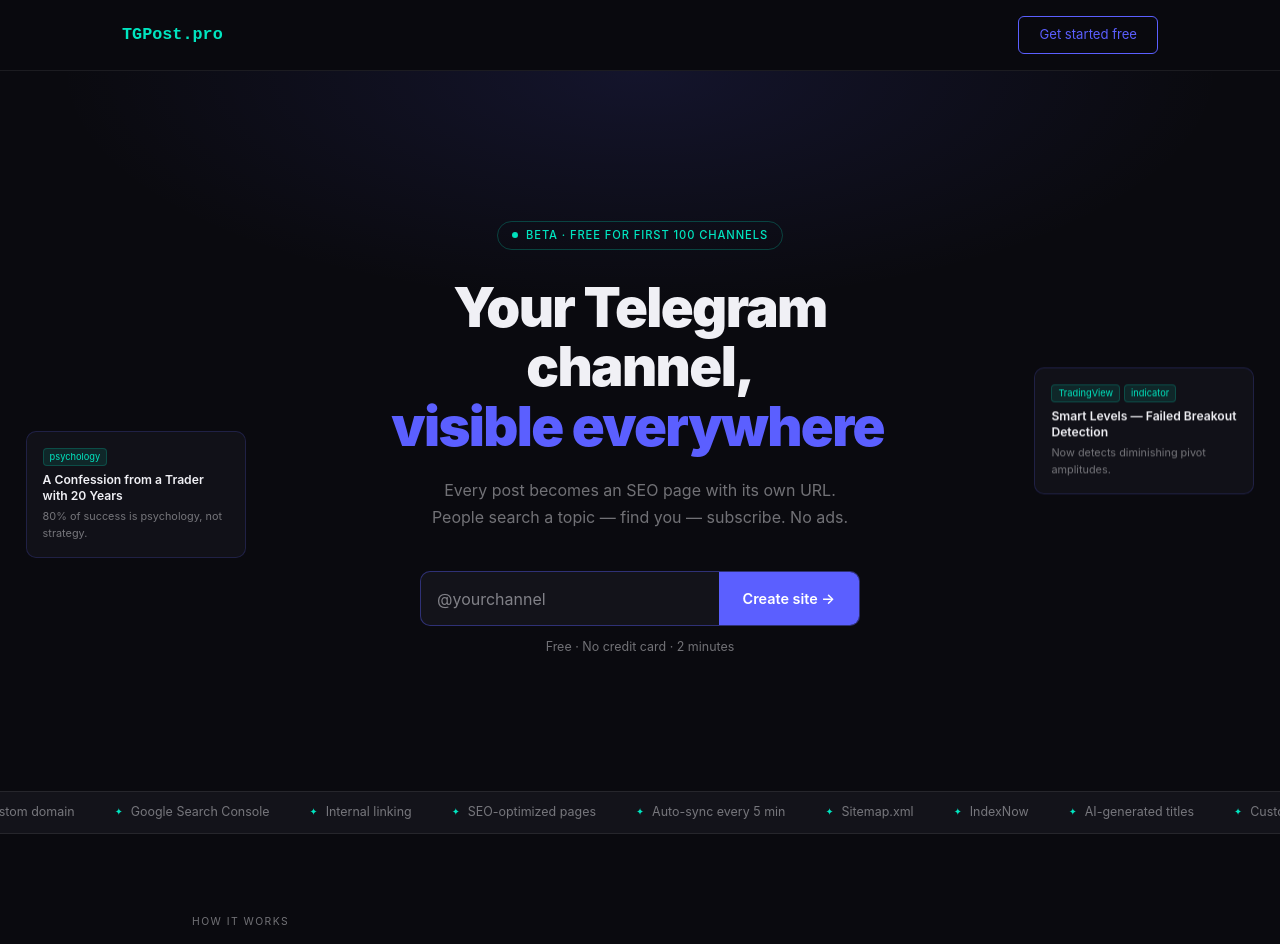
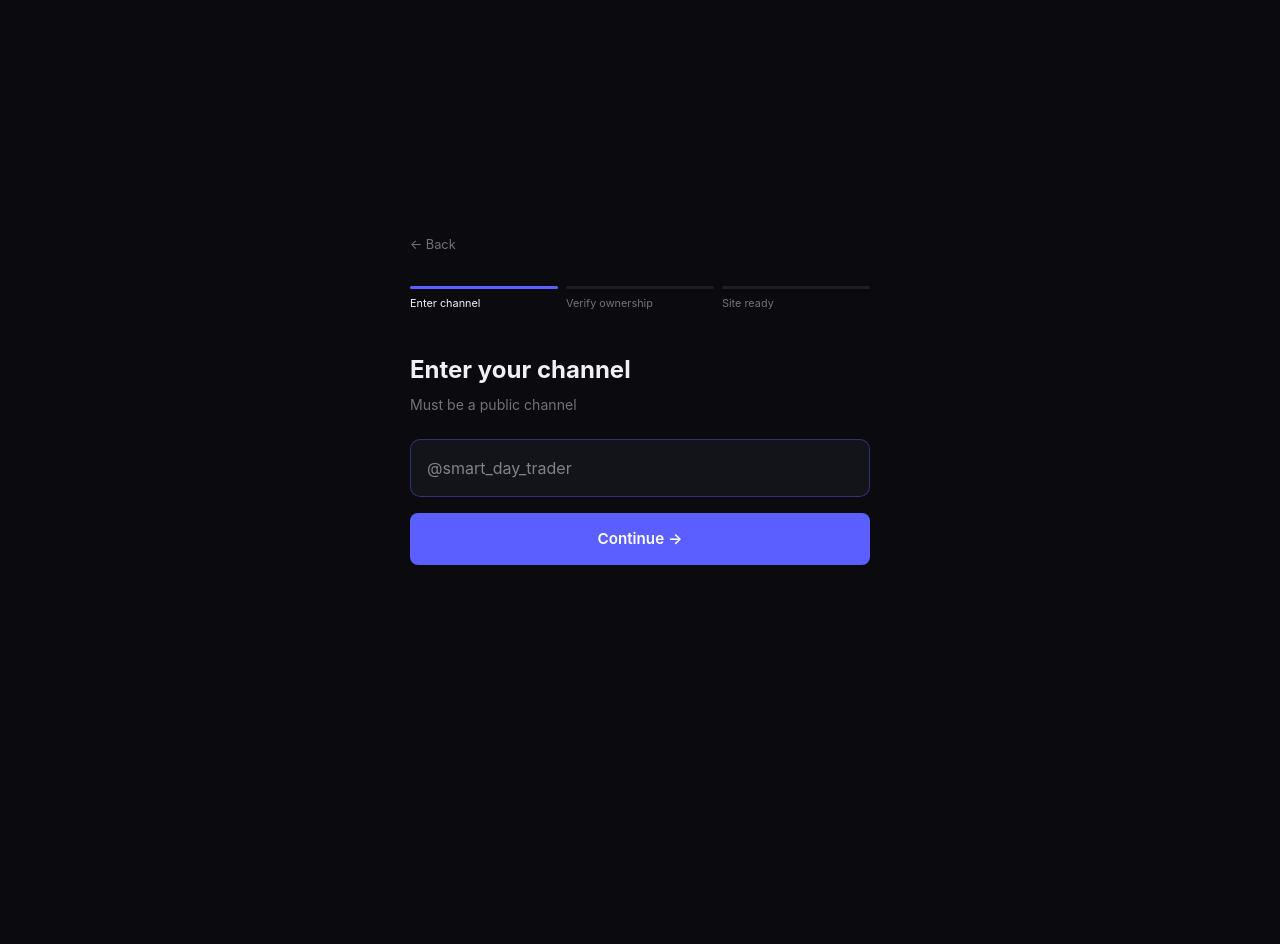
Before and after one commit to SmartDayTrader/tgpost, a Next.js app: page / in a window 1280 px wide. Shown: the top 944 px of the page. After the commit the page ends 800 px from the top, so only its background shows below. Built offline with nearby package versions, Linux system fonts and the light colour scheme.

Commit message:
fix admin check no bot needed

```diff
--- a/app/page.tsx
+++ b/app/page.tsx
@@ -1,221 +1,167 @@
 'use client';
-import { useState, useEffect } from 'react';
-import { useRouter } from 'next/navigation';
+import { useState, Suspense, useEffect } from 'react';
+import { useSearchParams, useRouter } from 'next/navigation';
 
-function TypewriterText({ texts }: { texts: string[] }) {
-  const [idx, setIdx] = useState(0);
-  const [displayed, setDisplayed] = useState('');
-  const [deleting, setDeleting] = useState(false);
+declare global {
+  interface Window {
+    onTelegramAuth: (user: Record<string, string>) => void;
+  }
+}
 
+function StartForm() {
+  const params = useSearchParams();
+  const router = useRouter();
+  const [username, setUsername] = useState(params.get('channel') ?? '');
+  const [step, setStep] = useState(1);
+  const [loading, setLoading] = useState(false);
+  const [verifying, setVerifying] = useState(false);
+  const [error, setError] = useState('');
+  const [telegramUser, setTelegramUser] = useState<Record<string, string> | null>(null);
+
+  const BOT_NAME = 'tgpost_verify_bot';
+
+  // Load Telegram widget script
   useEffect(() => {
-    const target = texts[idx];
-    let timeout: ReturnType<typeof setTimeout>;
-    if (!deleting && displayed.length < target.length) {
-      timeout = setTimeout(() => setDisplayed(target.slice(0, displayed.length + 1)), 60);
-    } else if (!deleting && displayed.length === target.length) {
-      timeout = setTimeout(() => setDeleting(true), 2000);
-    } else if (deleting && displayed.length > 0) {
-      timeout = setTimeout(() => setDisplayed(displayed.slice(0, -1)), 30);
-    } else {
-      setDeleting(false);
-      setIdx((idx + 1) % texts.length);
+    if (step !== 2) return;
+    window.onTelegramAuth = (user) => {
+      setTelegramUser(user);
+    };
+    const script = document.createElement('script');
+    script.src = 'https://telegram.org/js/telegram-widget.js?22';
+    script.setAttribute('data-telegram-login', BOT_NAME);
+    script.setAttribute('data-size', 'large');
+    script.setAttribute('data-onauth', 'onTelegramAuth(user)');
+    script.setAttribute('data-request-access', 'write');
+    script.async = true;
+    const container = document.getElementById('tg-widget');
+    if (container) { container.innerHTML = ''; container.appendChild(script); }
+    return () => { if (container) container.innerHTML = ''; };
+  }, [step]);
+
+  // Auto-verify when Telegram auth received
+  useEffect(() => {
+    if (telegramUser && username) handleVerify(telegramUser);
+  }, [telegramUser]);
+
+  const handleCheckChannel = async () => {
+    const u = username.replace('@', '').trim();
+    if (!u) { setError('Enter your channel username'); return; }
+    setLoading(true); setError('');
+    try {
+      const res = await fetch(`/api/parse?channel=${u}`);
+      const data = await res.json();
+      if (data.error) throw new Error(data.error);
+      setStep(2);
+    } catch (e: any) {
+      setError(e.message ?? 'Channel not found or private');
+    } finally { setLoading(false); }
+  };
+
+  const handleVerify = async (tgData: Record<string, string>) => {
+    setVerifying(true); setError('');
+    try {
+      const res = await fetch('/api/auth/telegram', {
+        method: 'POST',
+        headers: { 'Content-Type': 'application/json' },
+        body: JSON.stringify({ telegramData: tgData, channelUsername: username }),
+      });
+      const data = await res.json();
+      if (!data.success) throw new Error(data.error ?? 'Verification failed');
+      router.push(`/channel/${username.replace('@', '')}`);
+    } catch (e: any) {
+      setError(e.message);
+      setVerifying(false);
     }
-    return () => clearTimeout(timeout);
-  }, [displayed, deleting, idx, texts]);
+  };
+
+  const s = { minHeight: '100vh', background: 'var(--bg)', display: 'flex', alignItems: 'center', justifyContent: 'center', padding: '2rem' };
 
   return (
-    <span style={{ color: 'var(--accent)' }}>
-      {displayed}
-      <span style={{ borderRight: '3px solid var(--accent)', marginLeft: 2, animation: 'blink 1s step-end infinite' }}></span>
-    </span>
+    <main style={s}>
+      <div style={{ width: '100%', maxWidth: 460 }}>
+        <a href="/" style={{ fontSize: '0.8rem', color: 'var(--muted)', textDecoration: 'none', display: 'block', marginBottom: '2rem' }}>← Back</a>
+
+        {/* Progress */}
+        <div style={{ display: 'flex', gap: 8, marginBottom: '2.5rem' }}>
+          {['Enter channel', 'Verify ownership', 'Site ready'].map((s, i) => (
+            <div key={s} style={{ flex: 1 }}>
+              <div style={{ height: 3, borderRadius: 2, background: i < step ? 'var(--accent)' : 'var(--border)', marginBottom: 6, transition: 'background 0.3s' }}></div>
+              <div style={{ fontSize: '0.68rem', color: i < step ? 'var(--text)' : 'var(--muted)' }}>{s}</div>
+            </div>
+          ))}
+        </div>
+
+        {step === 1 && (
+          <div>
+            <h1 style={{ fontSize: '1.5rem', fontWeight: 700, marginBottom: '0.4rem' }}>Enter your channel</h1>
+            <p style={{ color: 'var(--muted)', fontSize: '0.88rem', marginBottom: '1.5rem' }}>Must be a public channel</p>
+
+            <div style={{ border: '1px solid rgba(91,95,255,0.4)', borderRadius: 10, overflow: 'hidden', background: 'var(--surface)', marginBottom: '1rem' }}>
+              <input
+                type="text"
+                placeholder="@smart_day_trader"
+                value={username}
+                onChange={e => setUsername(e.target.value)}
+                onKeyDown={e => e.key === 'Enter' && handleCheckChannel()}
+                style={{ width: '100%', background: 'transparent', border: 'none', outline: 'none', padding: '1rem', fontSize: '1rem', color: 'var(--text)' }}
+              />
+            </div>
+
+            {error && <p style={{ color: '#ff6b6b', fontSize: '0.82rem', marginBottom: '1rem' }}>{error}</p>}
+
+            <button onClick={handleCheckChannel} disabled={loading} style={{ width: '100%', background: 'var(--accent)', border: 'none', borderRadius: 8, padding: '0.9rem', fontSize: '0.95rem', fontWeight: 600, color: '#fff', cursor: loading ? 'wait' : 'pointer', opacity: loading ? 0.7 : 1 }}>
+              {loading ? 'Checking...' : 'Continue →'}
+            </button>
+          </div>
+        )}
+
+        {step === 2 && (
+          <div>
+            <h1 style={{ fontSize: '1.5rem', fontWeight: 700, marginBottom: '0.4rem' }}>Verify you own the channel</h1>
+            <p style={{ color: 'var(--muted)', fontSize: '0.88rem', marginBottom: '2rem' }}>
+              Log in with Telegram — we'll check that you're an admin of <span style={{ color: 'var(--accent2)' }}>@{username.replace('@', '')}</span>
+            </p>
+
+            {/* How it works */}
+            <div style={{ background: 'var(--surface)', border: '1px solid var(--border)', borderRadius: 10, padding: '1.25rem', marginBottom: '1.75rem' }}>
+              <div style={{ fontSize: '0.75rem', color: 'var(--muted)', marginBottom: '0.75rem', textTransform: 'uppercase', letterSpacing: '0.08em' }}>How it works</div>
+              {[
+                'Click the button below',
+                'Log in with your Telegram account',
+                'We verify you\'re an admin of the channel',
+                'Your site is ready instantly',
+              ].map((t, i) => (
+                <div key={i} style={{ display: 'flex', gap: 10, alignItems: 'flex-start', padding: '0.35rem 0' }}>
+                  <span style={{ width: 18, height: 18, borderRadius: '50%', background: 'rgba(91,95,255,0.15)', color: 'var(--accent)', fontSize: '0.65rem', display: 'flex', alignItems: 'center', justifyContent: 'center', flexShrink: 0, marginTop: 1 }}>{i + 1}</span>
+                  <span style={{ fontSize: '0.82rem', color: 'var(--muted)' }}>{t}</span>
+                </div>
+              ))}
+            </div>
+
+            {/* Telegram widget */}
+            {verifying ? (
+              <div style={{ textAlign: 'center', padding: '1.5rem', color: 'var(--muted)', fontSize: '0.9rem' }}>
+                <div style={{ fontSize: '1.5rem', marginBottom: '0.5rem' }}>⏳</div>
+                Verifying admin status...
+              </div>
+            ) : (
+              <div style={{ display: 'flex', flexDirection: 'column', alignItems: 'center', gap: '1rem' }}>
+                <div id="tg-widget"></div>
+                {error && <p style={{ color: '#ff6b6b', fontSize: '0.82rem', textAlign: 'center' }}>{error}</p>}
+              </div>
+            )}
+
+            <p style={{ fontSize: '0.72rem', color: 'var(--muted)', textAlign: 'center', marginTop: '1.25rem' }}>
+                We only check your admin status. We don't post anything.<br />
+              <span style={{ color: 'rgba(240,240,245,0.35)' }}>Telegram will send you a login notification — this is normal and safe.</span>
+            </p>
+          </div>
+        )}
+      </div>
+    </main>
   );
 }
 
-export default function Home() {
-  const [username, setUsername] = useState('');
-  const router = useRouter();
-
-  const handleStart = () => {
-    const u = username.replace('@', '').trim();
-    if (u) router.push(`/start?channel=${u}`);
-    else router.push('/start');
-  };
-
-  return (
-    <main style={{ minHeight: '100vh', background: 'var(--bg)', overflowX: 'hidden' }}>
-      <style>{`
-        @keyframes blink { 0%,100%{opacity:1} 50%{opacity:0} }
-        @keyframes fadeUp { from{opacity:0;transform:translateY(20px)} to{opacity:1;transform:translateY(0)} }
-        @keyframes float1 { 0%,100%{transform:translateY(0px)} 50%{transform:translateY(-10px)} }
-        @keyframes float2 { 0%,100%{transform:translateY(0px)} 50%{transform:translateY(-14px)} }
-        @keyframes ticker { from{transform:translateX(0)} to{transform:translateX(-50%)} }
-        @keyframes pulse-dot { 0%,100%{opacity:1;transform:scale(1)} 50%{opacity:0.4;transform:scale(0.8)} }
-        .input-wrap:focus-within { border-color: var(--accent) !important; }
-        .cta-btn:hover { background: #484cee !important; transform: translateY(-1px); }
-        .get-btn:hover { background: var(--accent) !important; color: #fff !important; }
-        @media (max-width: 900px) {
-          .side-cards { display: none !important; }
-          .hero-inner { padding: 4rem 1.5rem 3rem !important; }
-          .hero-h1 { font-size: 2.4rem !important; }
-          .steps-grid { grid-template-columns: 1fr 1fr !important; }
-          .plans-grid { grid-template-columns: 1fr !important; max-width: 360px !important; margin: 0 auto !important; }
-          .footer-inner { flex-direction: column !important; text-align: center !important; }
-        }
-        @media (max-width: 500px) {
-          .hero-h1 { font-size: 1.9rem !important; }
-          .steps-grid { grid-template-columns: 1fr !important; }
-          .input-row { flex-direction: column !important; border-radius: 10px !important; }
-          .input-row input { border-radius: 10px 10px 0 0 !important; }
-          .input-row button { border-radius: 0 0 10px 10px !important; }
-        }
-      `}</style>
-
-      {/* Nav */}
-      <nav style={{ position: 'sticky', top: 0, zIndex: 100, borderBottom: '1px solid var(--border)', backdropFilter: 'blur(20px)', background: 'rgba(10,10,15,0.85)' }}>
-        <div style={{ maxWidth: 1100, margin: '0 auto', display: 'flex', alignItems: 'center', justifyContent: 'space-between', padding: '1rem 2rem' }}>
-          <div style={{ fontFamily: 'monospace', fontSize: '1.05rem', fontWeight: 700, color: 'var(--accent2)' }}>TGPost.pro</div>
-          <a className="get-btn" href="/start" style={{ fontSize: '0.82rem', padding: '0.5rem 1.25rem', border: '1px solid var(--accent)', borderRadius: 6, color: 'var(--accent)', textDecoration: 'none', transition: 'all 0.2s' }}>
-            Get started free
-          </a>
-        </div>
-      </nav>
-
-      {/* Hero */}
-      <section style={{ position: 'relative', minHeight: '90vh', display: 'flex', alignItems: 'center' }}>
-        {/* Background glow */}
-        <div style={{ position: 'absolute', inset: 0, background: 'radial-gradient(ellipse 70% 50% at 50% 0%, rgba(91,95,255,0.12) 0%, transparent 65%)', pointerEvents: 'none' }}></div>
-
-        {/* Left floating card */}
-        <div className="side-cards" style={{ position: 'absolute', left: '2%', top: '50%', transform: 'translateY(-50%)', width: 220, animation: 'float1 7s ease-in-out infinite', zIndex: 0 }}>
-          <div style={{ background: 'rgba(19,19,26,0.92)', border: '1px solid rgba(91,95,255,0.2)', borderRadius: 10, padding: '1rem', backdropFilter: 'blur(8px)' }}>
-            <div style={{ display: 'flex', gap: 4, marginBottom: 6 }}>
-              <span style={{ fontSize: '0.58rem', background: 'rgba(0,229,192,0.1)', color: '#00E5C0', border: '1px solid rgba(0,229,192,0.2)', borderRadius: 4, padding: '1px 6px' }}>psychology</span>
-            </div>
-            <div style={{ fontSize: '0.76rem', fontWeight: 600, lineHeight: 1.35, marginBottom: 4 }}>A Confession from a Trader with 20 Years</div>
-            <div style={{ fontSize: '0.68rem', color: 'rgba(240,240,245,0.45)', lineHeight: 1.5 }}>80% of success is psychology, not strategy.</div>
-          </div>
-        </div>
-
-        {/* Right floating card */}
-        <div className="side-cards" style={{ position: 'absolute', right: '2%', top: '50%', transform: 'translateY(-50%)', width: 220, animation: 'float2 8s ease-in-out infinite 1s', zIndex: 0 }}>
-          <div style={{ background: 'rgba(19,19,26,0.92)', border: '1px solid rgba(91,95,255,0.2)', borderRadius: 10, padding: '1rem', backdropFilter: 'blur(8px)' }}>
-            <div style={{ display: 'flex', gap: 4, marginBottom: 6 }}>
-              <span style={{ fontSize: '0.58rem', background: 'rgba(0,229,192,0.1)', color: '#00E5C0', border: '1px solid rgba(0,229,192,0.2)', borderRadius: 4, padding: '1px 6px' }}>TradingView</span>
-              <span style={{ fontSize: '0.58rem', background: 'rgba(0,229,192,0.1)', color: '#00E5C0', border: '1px solid rgba(0,229,192,0.2)', borderRadius: 4, padding: '1px 6px' }}>indicator</span>
-            </div>
-            <div style={{ fontSize: '0.76rem', fontWeight: 600, lineHeight: 1.35, marginBottom: 4 }}>Smart Levels — Failed Breakout Detection</div>
-            <div style={{ fontSize: '0.68rem', color: 'rgba(240,240,245,0.45)', lineHeight: 1.5 }}>Now detects diminishing pivot amplitudes.</div>
-          </div>
-        </div>
-
-        {/* Center hero content — always on top */}
-        <div className="hero-inner" style={{ position: 'relative', zIndex: 1, textAlign: 'center', padding: '5rem 2rem 4rem', maxWidth: 600, margin: '0 auto', animation: 'fadeUp 0.7s ease both' }}>
-          <div style={{ display: 'inline-flex', alignItems: 'center', gap: 8, fontSize: '0.7rem', fontWeight: 500, letterSpacing: '0.08em', textTransform: 'uppercase', color: 'var(--accent2)', border: '1px solid rgba(0,229,192,0.25)', borderRadius: 100, padding: '0.3rem 0.9rem', marginBottom: '1.75rem' }}>
-            <span style={{ width: 6, height: 6, borderRadius: '50%', background: 'var(--accent2)', animation: 'pulse-dot 2s ease infinite', display: 'inline-block' }}></span>
-            Beta · Free for first 100 channels
-          </div>
-
-          <h1 className="hero-h1" style={{ fontSize: 'clamp(2.2rem,4.5vw,3.4rem)', fontWeight: 900, lineHeight: 1.1, letterSpacing: '-0.03em', marginBottom: '1.25rem' }}>
-            Your Telegram channel,<br />
-            <TypewriterText texts={['found by Google', 'visible everywhere', 'growing organically']} />
-          </h1>
-
-          <p style={{ fontSize: '1rem', lineHeight: 1.7, color: 'var(--muted)', maxWidth: 440, margin: '0 auto 2.5rem' }}>
-            Every post becomes an SEO page with its own URL. People search a topic — find you — subscribe. No ads.
-          </p>
-
-          <div className="input-wrap input-row" style={{ display: 'flex', maxWidth: 440, margin: '0 auto 0.75rem', border: '1px solid rgba(91,95,255,0.4)', borderRadius: 10, overflow: 'hidden', background: 'var(--surface)', transition: 'border-color 0.2s' }}>
-            <input
-              type="text"
-              placeholder="@yourchannel"
-              value={username}
-              onChange={e => setUsername(e.target.value)}
-              onKeyDown={e => e.key === 'Enter' && handleStart()}
-              style={{ flex: 1, background: 'transparent', border: 'none', outline: 'none', padding: '0.9rem 1rem', fontSize: '1rem', color: 'var(--text)' }}
-            />
-            <button className="cta-btn" onClick={handleStart} style={{ background: 'var(--accent)', border: 'none', cursor: 'pointer', padding: '0.9rem 1.5rem', fontSize: '0.9rem', fontWeight: 600, color: '#fff', whiteSpace: 'nowrap', transition: 'all 0.2s' }}>
-              Create site →
-            </button>
-          </div>
-          <p style={{ fontSize: '0.78rem', color: 'var(--muted)' }}>Free · No credit card · 2 minutes</p>
-        </div>
-      </section>
-
-      {/* Ticker */}
-      <div style={{ borderTop: '1px solid var(--border)', borderBottom: '1px solid var(--border)', padding: '0.7rem 0', background: 'var(--surface)', overflow: 'hidden' }}>
-        <div style={{ display: 'flex', gap: '2.5rem', animation: 'ticker 18s linear infinite', width: 'max-content', whiteSpace: 'nowrap' }}>
-          {[...Array(4)].flatMap((_, ri) =>
-            ['SEO-optimized pages', 'Auto-sync every 5 min', 'Sitemap.xml', 'IndexNow', 'AI-generated titles', 'Custom domain', 'Google Search Console', 'Internal linking'].map((item, i) => (
-              <span key={`${ri}-${i}`} style={{ fontSize: '0.78rem', color: 'var(--muted)', display: 'inline-flex', alignItems: 'center', gap: 8 }}>
-                <span style={{ color: 'var(--accent2)', fontSize: '0.6rem' }}>✦</span>{item}
-              </span>
-            ))
-          )}
-        </div>
-      </div>
-
-      {/* Steps */}
-      <section style={{ padding: '5rem 0' }}>
-        <div style={{ maxWidth: 960, margin: '0 auto', padding: '0 2rem' }}>
-          <div style={{ fontSize: '0.65rem', color: 'var(--muted)', textTransform: 'uppercase', letterSpacing: '0.14em', marginBottom: '0.5rem' }}>How it works</div>
-          <h2 style={{ fontSize: 'clamp(1.5rem,3vw,2rem)', fontWeight: 800, marginBottom: '2.5rem', letterSpacing: '-0.02em' }}>Channel → website in 2 minutes</h2>
-          <div className="steps-grid" style={{ display: 'grid', gridTemplateColumns: 'repeat(4,1fr)', gap: 1, background: 'var(--border)', border: '1px solid var(--border)', borderRadius: 12, overflow: 'hidden' }}>
-            {[
-              { n: '01', icon: '📲', title: 'Enter @username', desc: 'Paste your public Telegram channel handle' },
-              { n: '02', icon: '🤖', title: 'Add bot as admin', desc: 'Verifies you own the channel. One-time setup.' },
-              { n: '03', icon: '✨', title: 'Get your site', desc: 'username.tgpost.pro is live instantly with AI titles' },
-              { n: '04', icon: '🔄', title: 'Auto-sync', desc: 'New post in Telegram → on your site in 5 min' },
-            ].map(s => (
-              <div key={s.n} style={{ background: 'var(--bg)', padding: '1.75rem 1.5rem' }}>
-                <div style={{ fontFamily: 'monospace', fontSize: '0.65rem', color: 'var(--accent)', marginBottom: 10, fontWeight: 700 }}>{s.n}</div>
-                <div style={{ fontSize: '1.4rem', margin: '0 0 0.6rem' }}>{s.icon}</div>
-                <div style={{ fontSize: '0.88rem', fontWeight: 600, marginBottom: 5 }}>{s.title}</div>
-                <div style={{ fontSize: '0.76rem', color: 'var(--muted)', lineHeight: 1.6 }}>{s.desc}</div>
-              </div>
-            ))}
-          </div>
-        </div>
-      </section>
-
-      {/* Pricing */}
-      <section style={{ padding: '2rem 0 6rem' }}>
-        <div style={{ maxWidth: 860, margin: '0 auto', padding: '0 2rem', textAlign: 'center' }}>
-          <h2 style={{ fontSize: 'clamp(1.5rem,3vw,2rem)', fontWeight: 800, marginBottom: '0.5rem', letterSpacing: '-0.02em' }}>Start free</h2>
-          <p style={{ color: 'var(--muted)', marginBottom: '2.5rem', fontSize: '0.9rem' }}>No credit card required</p>
-          <div className="plans-grid" style={{ display: 'grid', gridTemplateColumns: 'repeat(3,1fr)', gap: '1rem' }}>
-            {[
-              { name: 'Free', price: '$0', desc: 'Forever', features: ['username.tgpost.pro', 'Auto-sync', 'Sitemap + IndexNow', 'AI titles'], popular: false },
-              { name: 'Pro', price: '$9', desc: '/month', features: ['Custom domain', 'No TGPost branding', 'Priority sync (5 min)', 'Analytics'], popular: true },
-              { name: 'Business', price: '$19', desc: '/month', features: ['Up to 5 channels', 'Custom design', 'API access', 'Priority support'], popular: false },
-            ].map(plan => (
-              <div key={plan.name} style={{ border: `1px solid ${plan.popular ? 'rgba(91,95,255,0.45)' : 'var(--border)'}`, borderRadius: 12, padding: '1.75rem 1.25rem', textAlign: 'left', position: 'relative', background: plan.popular ? 'rgba(91,95,255,0.04)' : 'transparent' }}>
-                {plan.popular && <div style={{ position: 'absolute', top: -11, left: '50%', transform: 'translateX(-50%)', fontSize: '0.62rem', background: 'var(--accent)', color: '#fff', padding: '0.2rem 0.8rem', borderRadius: 100, whiteSpace: 'nowrap' }}>Most popular</div>}
-                <div style={{ fontSize: '0.7rem', color: 'var(--muted)', textTransform: 'uppercase', letterSpacing: '0.1em', marginBottom: 6 }}>{plan.name}</div>
-                <div style={{ fontSize: '1.9rem', fontWeight: 900, letterSpacing: '-0.03em', marginBottom: 2 }}>{plan.price} <span style={{ fontSize: '0.78rem', fontWeight: 400, color: 'var(--muted)' }}>{plan.desc}</span></div>
-                <ul style={{ listStyle: 'none', marginTop: 14 }}>
-                  {plan.features.map(f => <li key={f} style={{ fontSize: '0.8rem', color: 'var(--muted)', padding: '0.3rem 0', display: 'flex', gap: 8 }}><span style={{ color: 'var(--accent2)', flexShrink: 0 }}>✓</span>{f}</li>)}
-                </ul>
-              </div>
-            ))}
-          </div>
-        </div>
-      </section>
-
-      {/* CTA */}
-      <section style={{ padding: '5rem 1.5rem', textAlign: 'center', borderTop: '1px solid var(--border)', background: 'radial-gradient(ellipse 50% 40% at 50% 100%, rgba(91,95,255,0.08) 0%, transparent 70%)' }}>
-        <h2 style={{ fontSize: 'clamp(1.8rem,4vw,2.5rem)', fontWeight: 900, letterSpacing: '-0.03em', marginBottom: '0.75rem' }}>Make your channel visible</h2>
-        <p style={{ color: 'var(--muted)', marginBottom: '2rem', maxWidth: 400, margin: '0 auto 2rem', fontSize: '0.95rem' }}>Your channel already has content people search for. Make it findable.</p>
-        <a href="/start" className="cta-btn" style={{ display: 'inline-block', background: 'var(--accent)', color: '#fff', fontSize: '1rem', fontWeight: 600, padding: '1rem 2.5rem', borderRadius: 10, textDecoration: 'none', transition: 'all 0.2s' }}>
-          Create site for free →
-        </a>
-      </section>
-
-      <footer style={{ padding: '1.5rem 2rem', borderTop: '1px solid var(--border)' }}>
-        <div className="footer-inner" style={{ maxWidth: 1100, margin: '0 auto', display: 'flex', justifyContent: 'space-between', alignItems: 'center', fontSize: '0.75rem', color: 'var(--muted)' }}>
-          <span style={{ fontFamily: 'monospace', color: 'var(--accent2)' }}>TGPost.pro</span>
-          <span>© 2026 · For content creators</span>
-        </div>
-      </footer>
-    </main>
-  );
+export default function StartPage() {
+  return <Suspense><StartForm /></Suspense>;
 }
```
Also changed, not shown: app/api/auth/telegram/route.ts (+6 -2 lines).
